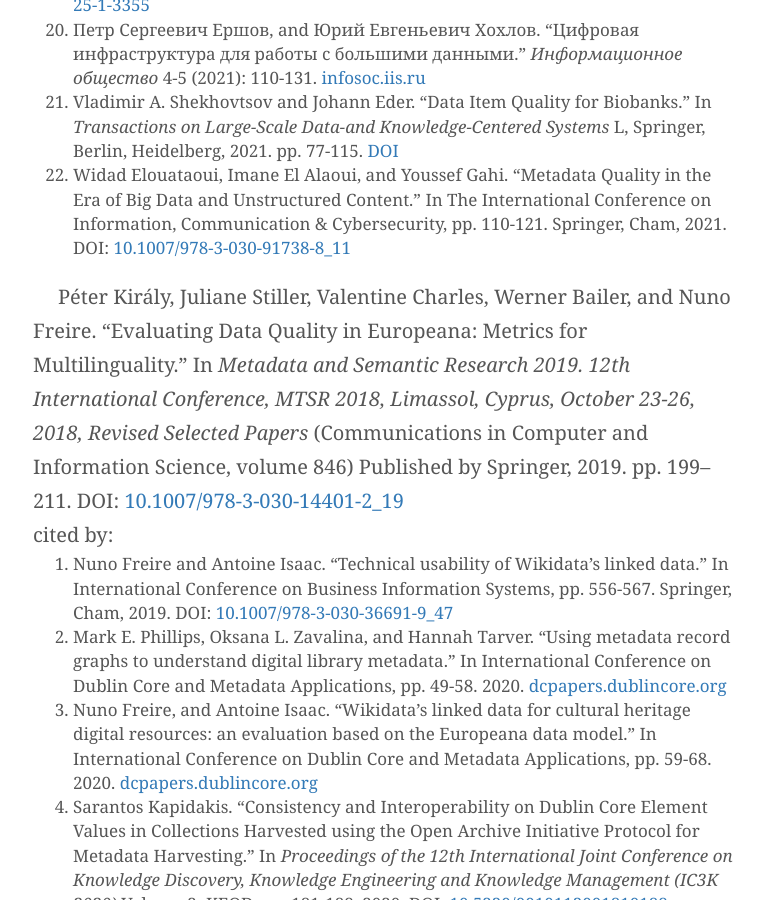
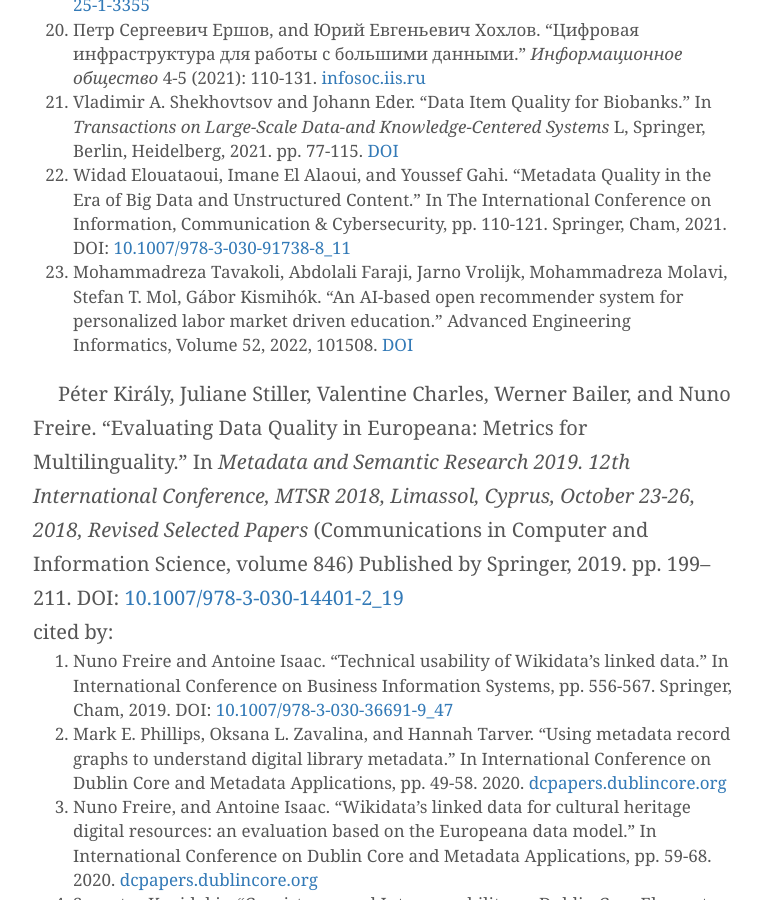
Before and after one commit to pkiraly/pkiraly.github.io, a Jekyll site: the page built from about.md, in a window 1280 px wide and 900 px high, scrolled down 6864 px. Shown: the whole window, without its empty margins (257-1021 px from the left). Built offline with Jekyll 4.4.1, drawn with Linux system fonts in a browser that asks for light colours; nearby versions of some CDN libraries; some web fonts are replaced; comment, search, counter and statistics services are not loaded.

Commit message:
Adding Tavakoli at al. 2022

```diff
--- a/about.md
+++ b/about.md
@@ -121,6 +121,7 @@ cited by:<br/>
 20. Петр Сергеевич Ершов, and Юрий Евгеньевич Хохлов. "Цифровая инфраструктура для работы с большими данными." _Информационное общество_ 4-5 (2021): 110-131. [infosoc.iis.ru](http://infosoc.iis.ru/article/view/657)
 21. Vladimir A. Shekhovtsov and Johann Eder. "Data Item Quality for Biobanks." In _Transactions on Large-Scale Data-and Knowledge-Centered Systems_ L, Springer, Berlin, Heidelberg, 2021. pp. 77-115. [DOI](https://doi.org/10.1007/978-3-662-64553-6_5)
 22. Widad Elouataoui, Imane El Alaoui, and Youssef Gahi. "Metadata Quality in the Era of Big Data and Unstructured Content." In The International Conference on Information, Communication & Cybersecurity, pp. 110-121. Springer, Cham, 2021. DOI: [10.1007/978-3-030-91738-8_11](https://doi.org/10.1007/978-3-030-91738-8_11)
+23. Mohammadreza Tavakoli, Abdolali Faraji, Jarno Vrolijk, Mohammadreza Molavi, Stefan T. Mol, Gábor Kismihók. "An AI-based open recommender system for personalized labor market driven education." Advanced Engineering Informatics, Volume 52, 2022, 101508. [DOI](https://doi.org/10.1016/j.aei.2021.101508)
 
 Péter Király, Juliane Stiller, Valentine Charles, Werner Bailer, and Nuno Freire. “Evaluating Data Quality in Europeana: Metrics for Multilinguality.” In *Metadata and Semantic Research 2019. 12th International Conference, MTSR 2018, Limassol, Cyprus, October 23-26, 2018, Revised Selected Papers* (Communications in Computer and Information Science, volume 846) Published by Springer, 2019. pp. 199–211. DOI: [10.1007/978-3-030-14401-2_19](https://doi.org/10.1007/978-3-030-14401-2_19)<br/>
 cited by:<br/>
```
